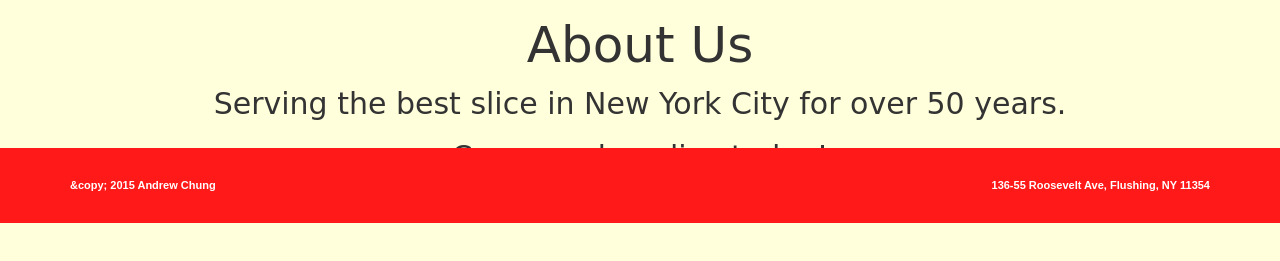
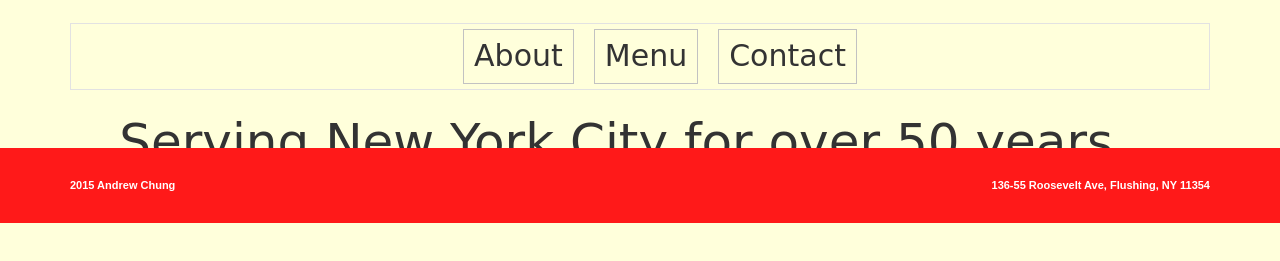
Before and after one commit to AyeSea/odin-dom-manipulation, a plain HTML site: page index.html in a window 1280 px wide. Shown: the part 577-838 px from the top of the page. Drawn offline with nearby package versions, Linux system fonts and the light colour scheme; a web font is replaced by a local one.

Commit message:
add tabs with basic styling

```diff
--- a/css/main.css.scss
+++ b/css/main.css.scss
@@ -12,6 +12,7 @@ body {
 	height: 75px;
 	color: #fff;
 	position: fixed;
+	z-index: 99;
 }
 
 .site-header {
@@ -74,11 +75,32 @@ body {
 }
 
 .detail-section {
-	height: 350px;
+	height: 425px;
 	font-size: 30px;
 	text-align: center;
 }
 
+.tabs-list {
+	border: 1px solid #e2e2e2;
+	margin: 25px auto;
+
+	.tab {
+		display: inline-block;
+		border: 1px solid #c2c2c2;
+	  margin: 5px 10px;
+	  padding: 5px 10px;
+	  cursor: pointer;
+	  transition: all 0.3s ease;
+
+	  &:hover {
+			background-color: green;
+			color: #fff;
+	  }
+	}
+}
+
+
+
 .section-header {
 	font-size: 50px;
 }
--- a/js/main.js
+++ b/js/main.js
@@ -2,6 +2,7 @@ $(document).ready(function() {
 	addHeader();
 	addCarousel();
 	addAboutSection();
+	addTabs();
 	addFooter();
 });
 
@@ -27,18 +28,29 @@ function addCarousel() {
 
 function addAboutSection() {
 	var detailSection = $("<section class='container detail-section'></section>");
-	var sectionHeader = $("<h1 class='section-header'></h1>").text('About Us');
-	var p1 = $("<p></p>").text('Serving the best slice in New York City for over 50 years.');
-	var p2 = $("<p></p>").text('Come grab a slice today!');
+	var sectionHeader = $("<h1 class='section-header'></h1>").text('Serving New York City for over 50 years...');
+	var p = $("<p></p>").text('Come grab a slice today!');
 
 	addToContent(detailSection);
-	detailSection.append(sectionHeader, p1, p2);
+	detailSection.append(sectionHeader, p);
+};
+
+function addTabs() {
+	var tabsList = $("<ul class='tabs-list'></ul>");
+	$('.detail-section').prepend(tabsList);
+	var tabNames = ['About', 'Menu', 'Contact'];
+
+	$.each(tabNames, function(i, val) {
+		var tab = $("<li class='tab'></li>").text(val);
+		tabsList.append(tab);
+	});
+
 };
 
 function addFooter() {
 	var footer = $("<footer class='site-footer'></footer>");
 	var footerContainer = $("<div class='container'></div>");
-	var copyright = $("<small id='copyright'></small>").text("&copy; 2015 Andrew Chung");
+	var copyright = $("<small id='copyright'></small>").text("2015 Andrew Chung");
 	var footerAddress = $("<address id='footer-address'></address>").text('136-55 Roosevelt Ave, Flushing, NY 11354');
 
 	addToContent(footer);
```
Also changed, not shown: css/main.css, 1 other file.
